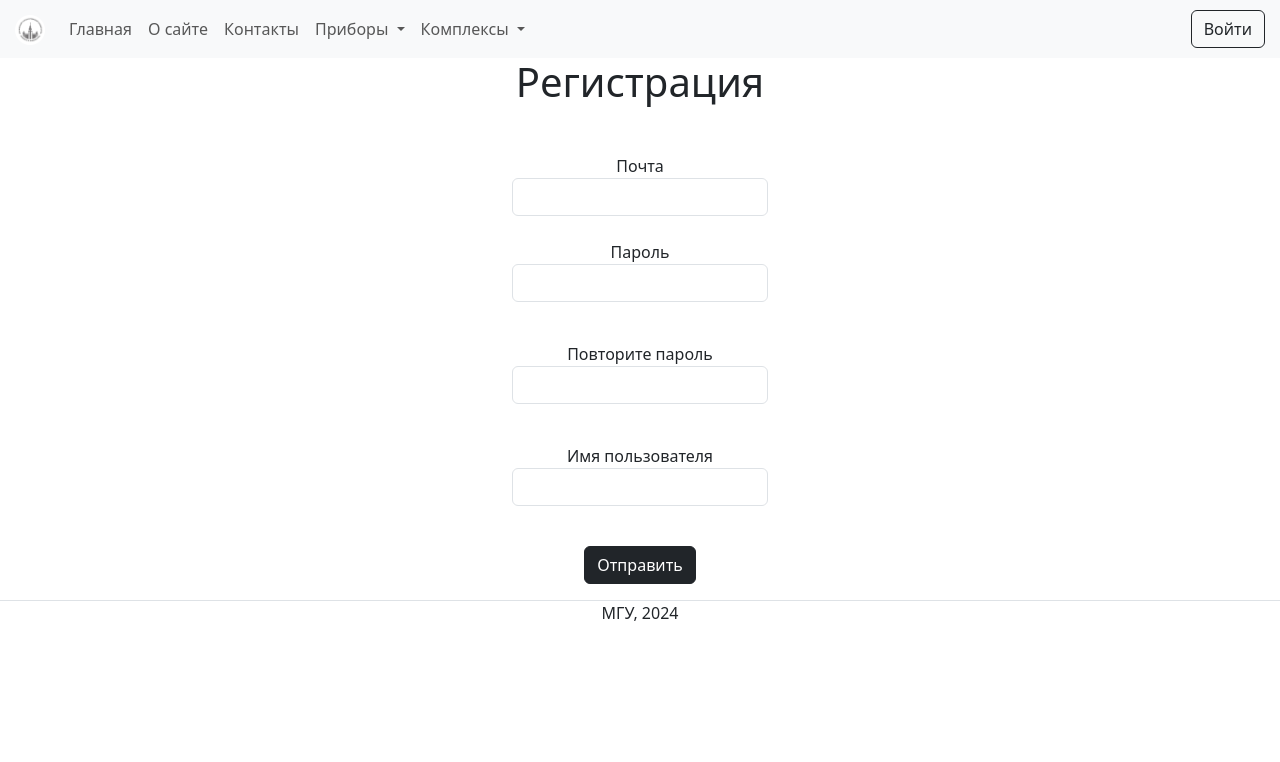
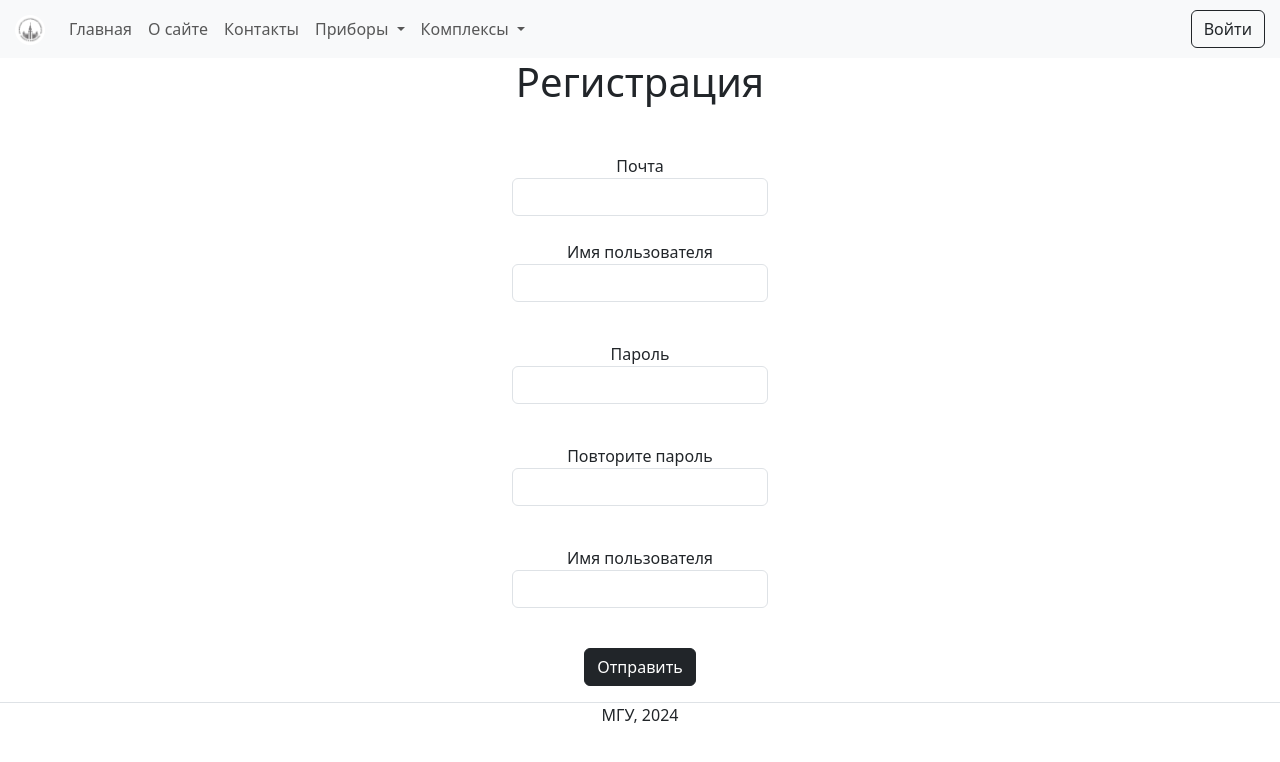
Before and after one commit to omixyy/MSU_aerosol_site, a Flask app: page /register in a window 1280 px wide. Shown: the top 762 px of the page. Run offline with Flask 2, Linux system fonts and the light colour scheme; tables that the repository leaves empty hold one stand-in row (values such as "Sample post"); parts of the project's set-up code (start-up, migrations or seed data) failed here and were passed over; some libraries are stand-ins or nearby versions.

Commit message:
Update register form

```diff
--- a/msu_aerosol/templates/users/register.html
+++ b/msu_aerosol/templates/users/register.html
@@ -14,6 +14,15 @@
         {{ error }}
       </div>
     {% endfor %}
+    <p>
+      {{ form.name.label }}<br>
+      {{ form.name(class="form-control") }}<br>
+      {% for error in form.name.errors %}
+        <p class="alert alert-danger" role="alert">
+          {{ error }}
+        </p>
+      {% endfor %}
+    </p>
     <p>
       {{ form.password.label }}<br>
       {{ form.password(class="form-control", type="password") }}<br>
```
